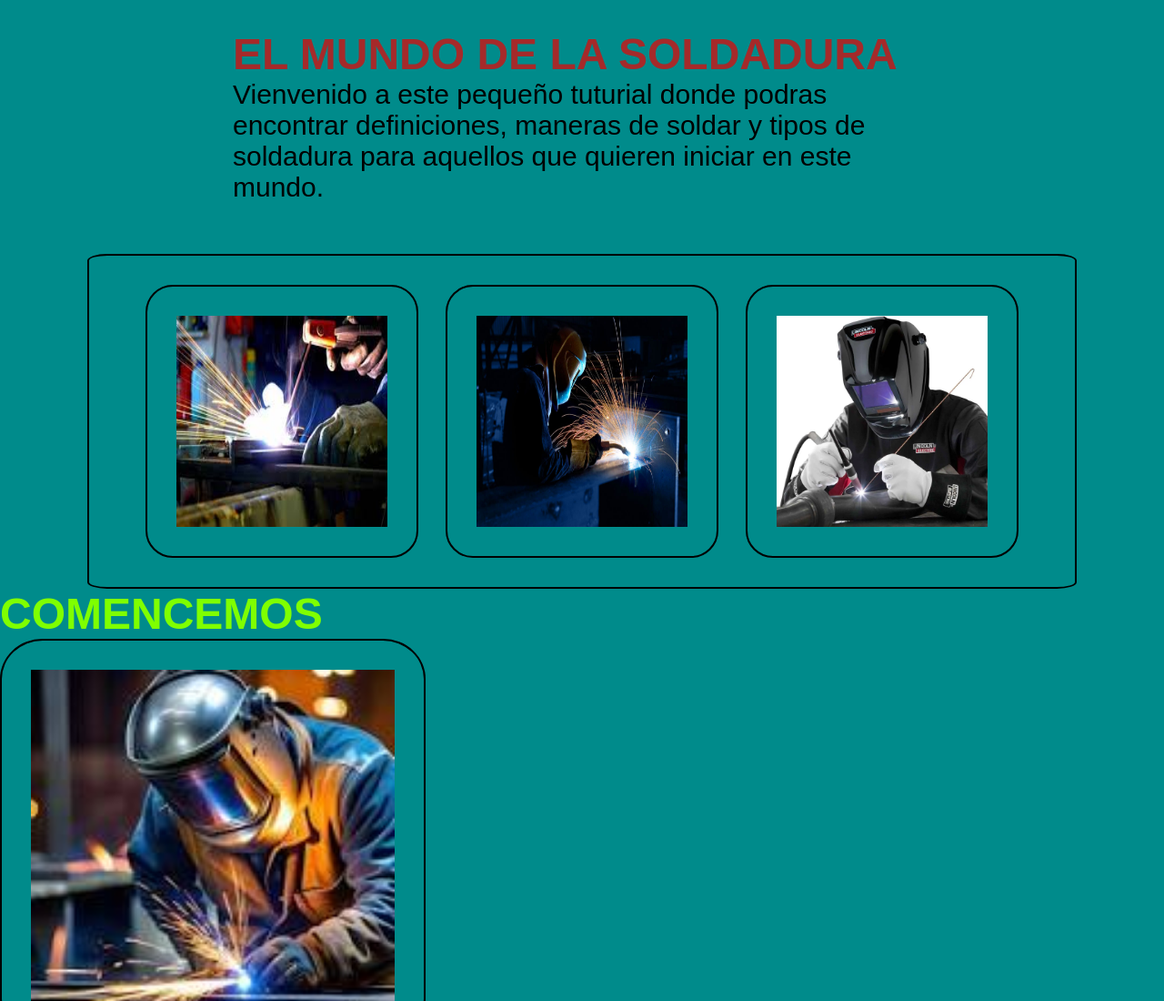
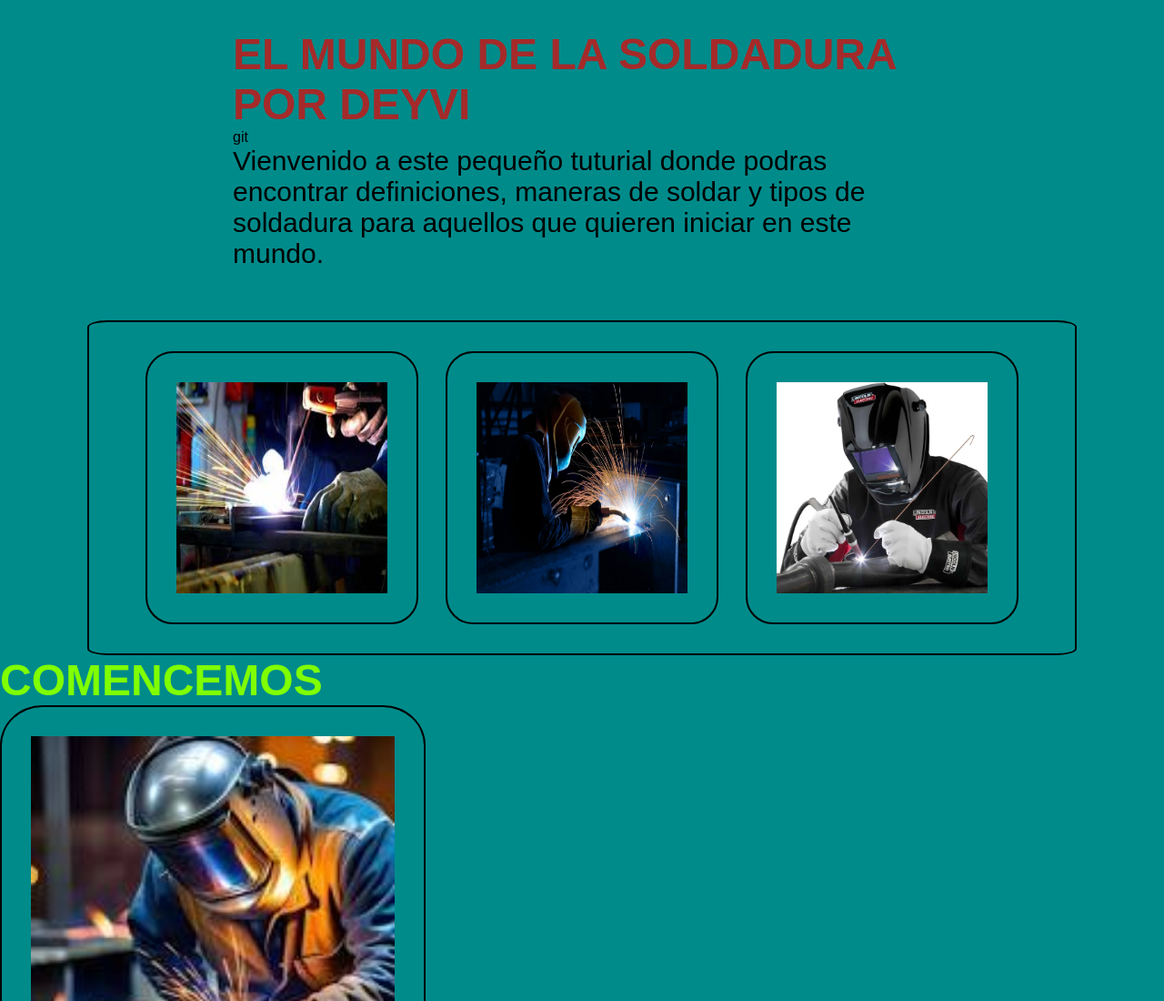
Before and after one commit to djramirez-s/paginaSoldadura, a plain HTML site: page index.html in a window 1280 px wide. Shown: the top 1100 px of the page at 91% size. Drawn offline with Linux system fonts and the light colour scheme.

Commit message:
Cambio en el archivo index.html

```diff
--- a/index.html
+++ b/index.html
@@ -12,8 +12,8 @@
     <header>
      <div id="tit">
        <h1 class="titulos" id="principal">
-        EL MUNDO DE LA SOLDADURA
-       </h1>
+        EL MUNDO DE LA SOLDADURA POR DEYVI
+       </h1>git
        <p class="parr">
         Vienvenido a este pequeño tuturial donde podras encontrar definiciones,
         maneras de soldar y tipos de soldadura para aquellos que quieren iniciar
```
